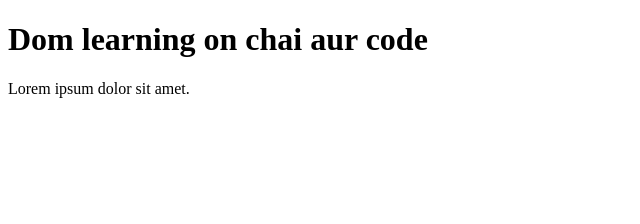
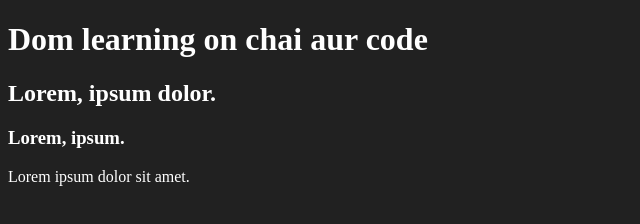
Before and after one commit to Sahil1618/Javascript, a plain HTML site: page 06_dom/one.html in a window 1280 px wide. Shown: the whole page, without its empty margins (0-640 px from the left). Drawn offline with Linux system fonts and the light colour scheme.

```diff
--- a/06_dom/one.html
+++ b/06_dom/one.html
@@ -4,10 +4,18 @@
     <meta charset="UTF-8">
 
     <title>Dom Learning</title>
+    <style>
+        .bg-black{
+            background-color: #212121;
+            color: #fff;
+        }
+    </style>
 </head>
-<body>
-    <div class="bg-black">
-        <h1 class ="heading">Dom learning on chai aur code</h1>
+<body class="bg-black">
+    <div >
+        <h1 id="title" class ="heading">Dom learning on chai aur code <span style ="display: none;">test text</span></h1>
+        <h2>Lorem, ipsum dolor.</h2>
+        <h3>Lorem, ipsum.</h3>
         <p>Lorem ipsum dolor sit amet.</p>
 
     </div>
```
